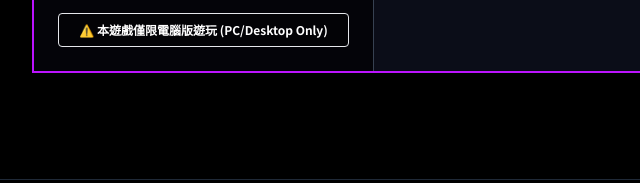
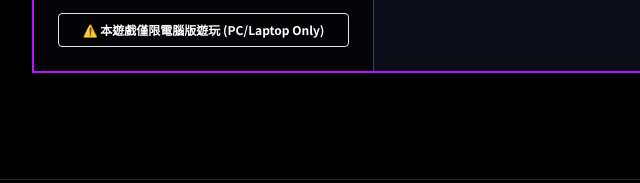
Before and after one commit to clitclassroom/clitclassroom.github.io, a plain HTML site: page quizsystem/11401G7final.html in a window 1280 px wide. Shown: the part 567-750 px from the top of the page, 96-736 px from the left. Drawn offline with nearby package versions, Linux system fonts and the light colour scheme.

Commit message:
Update 11401G7final.html

```diff
--- a/quizsystem/11401G7final.html
+++ b/quizsystem/11401G7final.html
@@ -465,7 +465,7 @@
                     INITIALIZE SYSTEM
                 </button>
                 <div class="mt-4 text-center text-neon-red text-xs font-bold bg-black/30 p-2 rounded border border-neon-red">
-                    ⚠️ 本遊戲僅限電腦版遊玩 (PC/Desktop Only)
+                    ⚠️ 本遊戲僅限電腦版遊玩 (PC/Laptop Only)
                 </div>
             </div>
 
```
